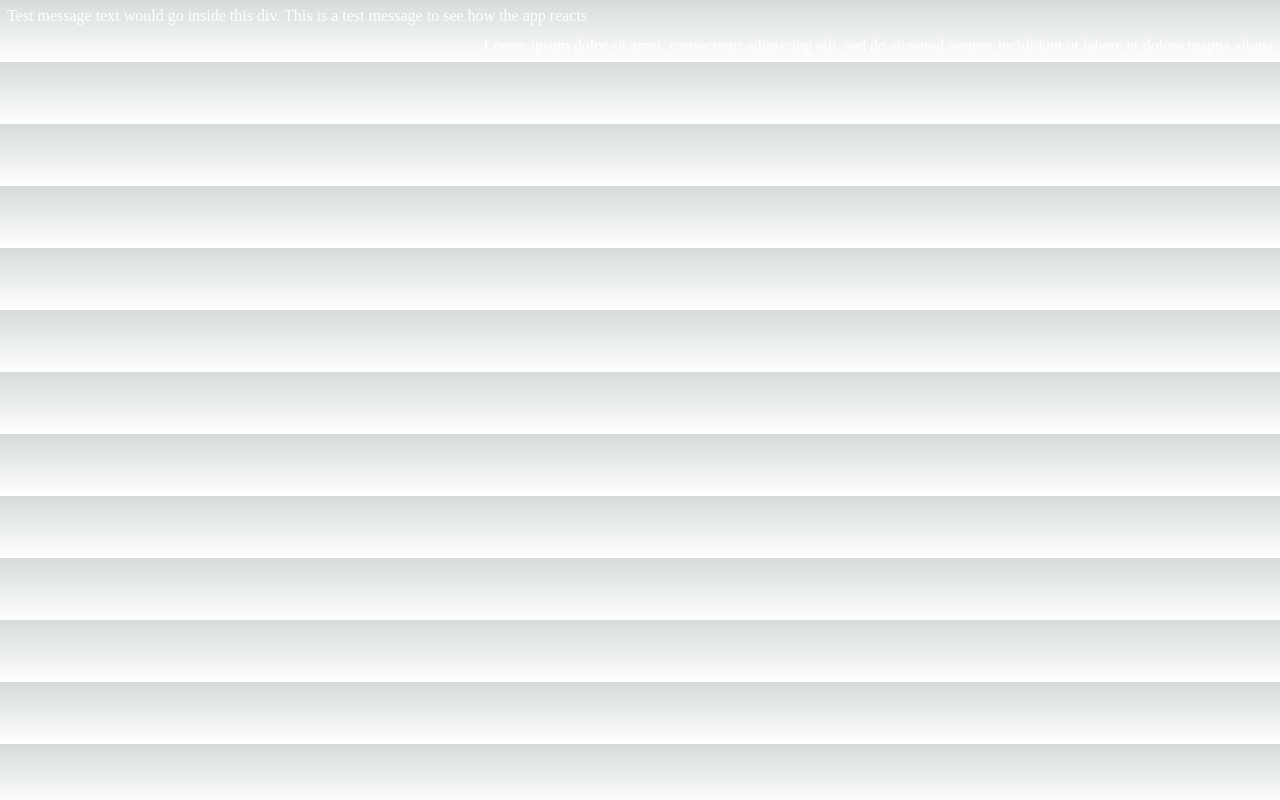
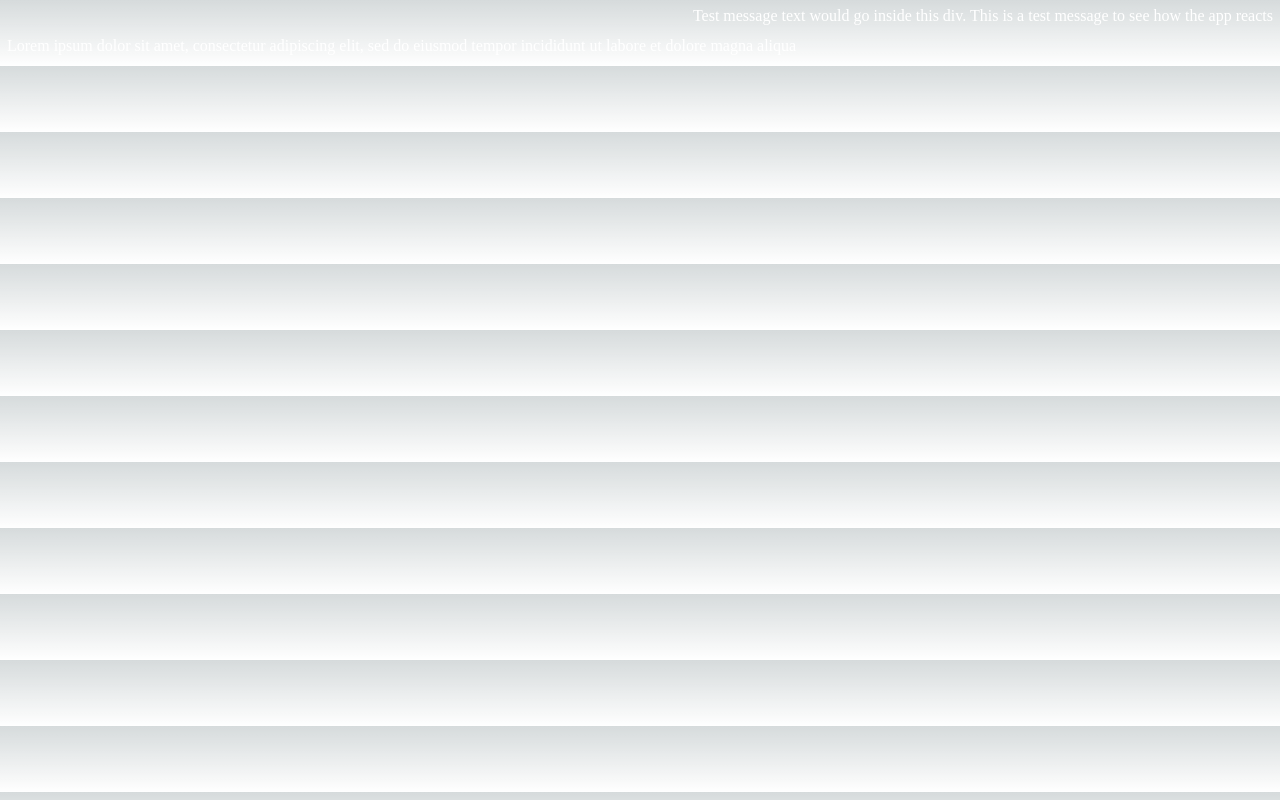
Before and after one commit to gabrielhsdev/Livechat-app, a Next.js app: page /src/messageboard/Body/Messageboard_body_content in a window 1280 px wide. Built offline with nearby package versions, Linux system fonts and the light colour scheme.

Commit message:
Restructured some files, added auto scroll on message

```diff
--- a/pages/src/messageboard/Body/Messageboard_body_content.jsx
+++ b/pages/src/messageboard/Body/Messageboard_body_content.jsx
@@ -1,8 +1,33 @@
-import React from 'react'
+import React, { useEffect, useRef } from 'react'
 import { Flex, Box, Text, VStack } from '@chakra-ui/react'
 import Messageboard_message from './Messageboard_message'
 
+const messages = [
+  {
+      id: 1,
+      message:'Test message text would go inside this div. This is a test message to see how the app reacts',
+      status:'right',
+  },
+  {
+      id: 2,
+      message:'Lorem ipsum dolor sit amet, consectetur adipiscing elit, sed do eiusmod tempor incididunt ut labore et dolore magna aliqua',
+      status:'left',
+  },
+];
+
 function Messageboard_body_content() {
+
+  //Makes us scroll to the bottom of the message board
+  const messagesEndRef = useRef(null)
+
+  const scrollToBottom = () => {
+      messagesEndRef.current?.scrollIntoView({ behavior: "smooth" })
+  }
+
+  useEffect(() => {
+      scrollToBottom()
+  }, [messages]);
+
   return (
     <VStack
         spacing={4}
@@ -12,8 +37,8 @@ function Messageboard_body_content() {
         minW='100%'
         p={3}
         >
-        <Messageboard_message message='Test message text would go inside this div. This is a test message to see how the app reacts' status='left'/>
-        <Messageboard_message message='Lorem ipsum dolor sit amet, consectetur adipiscing elit, sed do eiusmod tempor incididunt ut labore et dolore magna aliqua' status='right'/>
+          {messages.map(message => <Messageboard_message key={message.id} status={message.status} message={message.message} />)}
+          <div ref={messagesEndRef} />
     </VStack>
   )
 }
--- a/pages/src/messageboard/Messageboard.jsx
+++ b/pages/src/messageboard/Messageboard.jsx
@@ -2,7 +2,7 @@ import { React } from 'react';
 import { Box, Text, Grid, GridItem } from '@chakra-ui/react'
 import { useState, useEffect } from "react";
 import useWindowSize from '../../../hooks/useWindowSize'
-import Messageboard_sidebar from './Messageboard_sidebar';
+import Messageboard_sidebar from './Sidebar_contact/Messageboard_sidebar';
 import Messageboard_body from './Body/Messageboard_body';
 
 function Messageboard() {
@@ -45,7 +45,7 @@ function Messageboard() {
                     <Messageboard_sidebar />
                 </GridItem>
                 }
-                <GridItem colSpan={sidebar} minW='100%' h='100%' overflow='auto' >
+                <GridItem colSpan={sidebar} minW='100%' h='100%' overflow='auto' p={1}>
                     <Messageboard_body />
                 </GridItem>
             </Grid>
```
Also changed, not shown: pages/src/messageboard/Sidebar_contact/Messageboard_contacts.jsx (renamed from pages/src/messageboard/Messageboard_contacts.jsx), pages/src/messageboard/Sidebar_contact/Messageboard_header.jsx (renamed from pages/src/messageboard/Messageboard_header.jsx), pages/src/messageboard/Sidebar_contact/Messageboard_searcher.jsx (renamed from pages/src/messageboard/Messageboard_searcher.jsx), pages/src/messageboard/Sidebar_contact/Messageboard_sidebar.jsx (renamed from pages/src/messageboard/Messageboard_sidebar.jsx), pages/src/messageboard/Sidebar_contact/Messageboard_user.jsx (renamed from pages/src/messageboard/Messageboard_user.jsx).
